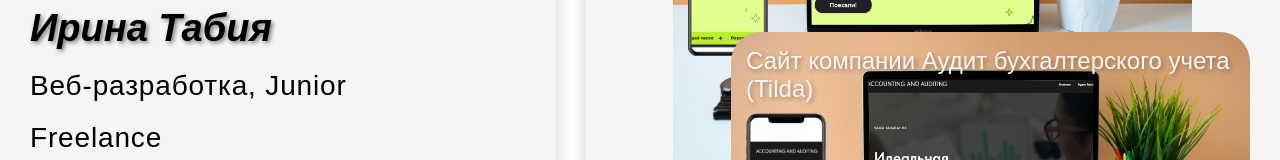
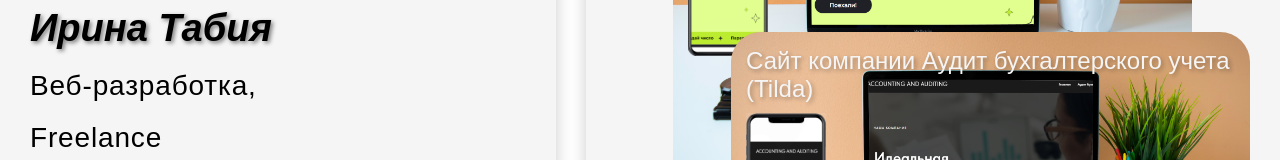
Before and after one commit to IrinaTab/freelance-portfolio-react, a React (Create React App) app: page / in a window 1280 px wide. Shown: the part 505-665 px from the top of the page. Built offline with nearby package versions, Linux system fonts and the light colour scheme.

Commit message:
изменила заголовок

```diff
--- a/src/components/content/Content.js
+++ b/src/components/content/Content.js
@@ -16,7 +16,7 @@ const Content = () => {
             <div className="content__wrapper">
                 <img src={itsme} alt="it is me" className="content__photo" />
                 <h1 className="content__title content__title_big">Ирина Табия</h1>
-                <h2 className="content__title content__title_smaller">Веб-разработка, Junior</h2>
+                <h2 className="content__title content__title_smaller">Веб-разработка,</h2>
                 <h2 className="content__title content__title_smaller">Freelance</h2>
                 <h2 className="content__title content__title_small">Образование, курсы</h2>
                 <p className="content__text">2004 - Приазовский государственный технический университет,
```
